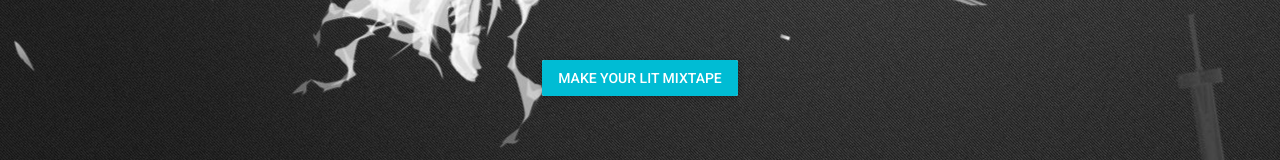
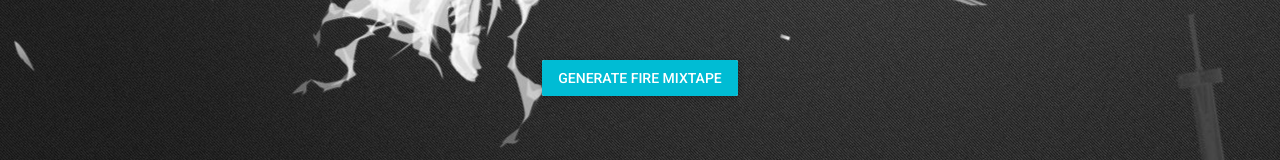
Before and after one commit to joycieyu/RocketProject, a React (Create React App) app: page / in a window 1280 px wide. Shown: the part 784-944 px from the top of the page. Built offline with nearby package versions, Linux system fonts and the light colour scheme; what react-tap-event-plugin, spotify-web-api-js would draw is missing.

Commit message:
Added comments

```diff
--- a/src/App.js
+++ b/src/App.js
@@ -34,7 +34,6 @@ class App extends Component {
     });
 }
 
-
   componentDidMount() {
     // if logged in, set access token
     if (params.access_token) {
@@ -45,12 +44,15 @@ class App extends Component {
   onUpdateInput = (inputValue) => {
     this.setState({ inputValue: inputValue });
   }
+
   // show list of songs returned by the search query
   refreshSongList = (data) => {
     this.setState({
       songList: data.tracks
     });
   }
+
+  // get song recommendations based on user's listening history and slider values
   generateFireMixtape = () => {
     if (!_.isEmpty(params)) {
       s.getMyTopTracks()
@@ -85,7 +87,7 @@ class App extends Component {
     });
   };
 
-  // add a new song to the play list
+  // add a new song to the playlist
   updateNowPlaying = (song) => {
     this.setState({
       nowPlaying: this.state.nowPlaying.concat([{
@@ -96,9 +98,9 @@ class App extends Component {
     });
   }
 
+  // change currently playing song in the playlist
   changeSong = (value) => {
     var ref = this.refs.playerRef;
-    console.log(value);
     ref.audio.pause();
     ref.currentTrackIndex = value;
     ref.setState({
@@ -110,6 +112,7 @@ class App extends Component {
     });
   }
 
+  // add the current playlist to the user's Spotify account
   createPlaylist = () => {
      s.getMe()
      .then((user) => {
@@ -153,17 +156,18 @@ class App extends Component {
     });
   };
 
+  // change background image
   handleClick(event, num) {
     this.setState({
      nextImage: this.state.nextImage[num]
     });
-    console.log(num);
   };
   render() {
     return (
       <div className="test" id={this.state.nextImage[0]}>
+         {/* Fire icon link at top */}
         {this.state.songList.length > 0 &&
-          <Nav refreshSongList={this.refreshSongList} userFeatureValue={this.state} />
+          <Nav />
         }
         {this.state.songList.length > 0 &&
           <div className="centered top"><a id="addSong" href="#songs">add songs to your <em>lit</em> playlist below</a></div>
@@ -178,6 +182,7 @@ class App extends Component {
                 onTouchTap={() => goToSpotifyLogin()} />
             </div>
           }
+          {/* Sliders for adjusting preferred music parameters */}
           {this.state.songList.length === 0 &&
             <div>
               <div className="container sliders">
@@ -228,14 +233,14 @@ class App extends Component {
               </div>
 
               <div className="centered">
-                <RaisedButton label="Make Your Lit Mixtape" primary={true} style={styles.buttonStyle}
+                <RaisedButton label="Generate Fire Mixtape" primary={true} style={styles.buttonStyle}
                   onTouchTap={this.generateFireMixtape} />
               </div>
             </div>
           }
           {this.state.songList.length > 0 &&
             <div className="pushDown">
-              <div id="songs" className="centered"><RaisedButton label="Re-Mix a new Lit Playlist!" onTouchTap={this.handleToggle} style={styles.buttonStyle} backgroundColor="orange" /></div>
+              <div id="songs" className="centered"><RaisedButton label="Regenerate Fire Mixtape" onTouchTap={this.handleToggle} style={styles.buttonStyle} backgroundColor="orange" /></div>
               <Drawer docked={false} width={300} open={this.state.open} onRequestChange={(open) => this.setState({ open })} >
                 <Subheader style={{fontSize:"25px"}}>What would you like?</Subheader>
                 <Subheader>How much do you want to dance?</Subheader>
@@ -283,12 +288,13 @@ class App extends Component {
                   sliderStyle={styles.sliderStyle}
                   />
                 <div className="centered">
-                  <RaisedButton label="Click Me To Make Your Lit Mixtape!" primary={true} style={styles.buttonStyle}
+                  <RaisedButton label="Generate Fire Mixtape" primary={true} style={styles.buttonStyle}
                     onTouchTap={this.generateFireMixtape} />
                 </div>
               </Drawer>
             </div>
           }
+          {/* Options for changing background and adding a playlist to Spotify */}
           {this.state.songList.length > 0 &&
           <div className="centered">
               <RaisedButton
@@ -317,6 +323,7 @@ class App extends Component {
                />
               </div>
           }
+          {/* Generated list of songs */}
           {this.state.songList.length > 0 &&
             <SongList changeSong={this.changeSong} songList={this.state.songList} nowPlaying={this.state.nowPlaying} updateParent={this.updateNowPlaying} />
           }
@@ -325,8 +332,8 @@ class App extends Component {
         {this.state.nowPlaying.length > 0 &&
           <AudioPlayer autoplay ref="playerRef" style={styles.audioPlayerStyle} playlist={this.state.nowPlaying} />
         }
+        {/* Combination of all used dialogs */}
         <Dialogs loginOpen={this.state.loginOpen} loginClose={this.handleLoginClose} playlistOpen={this.state.playlistOpen} playlistClose={this.handlePlaylistClose}/>
-
         <div className="container">
           <footer>
             <p> made by team rocket </p>
@@ -365,10 +372,13 @@ class SongList extends Component {
   }
 
   handleToggle = () => this.setState({ open: !this.state.open });
+
+  // change currently playing song
   handleChange = (event, value) => {
     this.setState({ currentSong: value })
     this.props.changeSong(value);
   }
+
   render() {
     var songCards = this.props.songList.map((song, index) => {
       return <GridTile key={index} title={song.name} subtitle={song.artists[0].name}
@@ -394,7 +404,7 @@ class SongList extends Component {
         <GridList
           cellHeight={180}
           style={styles.songListStyle}
-          >
+        >
           <Subheader>Results</Subheader>
           {songCards}
         </GridList>
--- a/src/auth.js
+++ b/src/auth.js
@@ -44,11 +44,12 @@ if (access_token && (state == null || state !== storedState)) {
 
 var goToSpotifyLogin = () => {
    var client_id = 'b4157a6471104362b9205add6f5b5621';
-   var redirect_uri = 'http://localhost:3000/';
+   var redirect_uri = window.location.href;
 
    var state = generateRandomString(16);
 
    localStorage.setItem(stateKey, state);
+   // request access to user's top listened tracks and user's playlists
    var scope = 'user-top-read playlist-read-private playlist-modify-public playlist-modify-private'
 
    var url = 'https://accounts.spotify.com/authorize';
```
